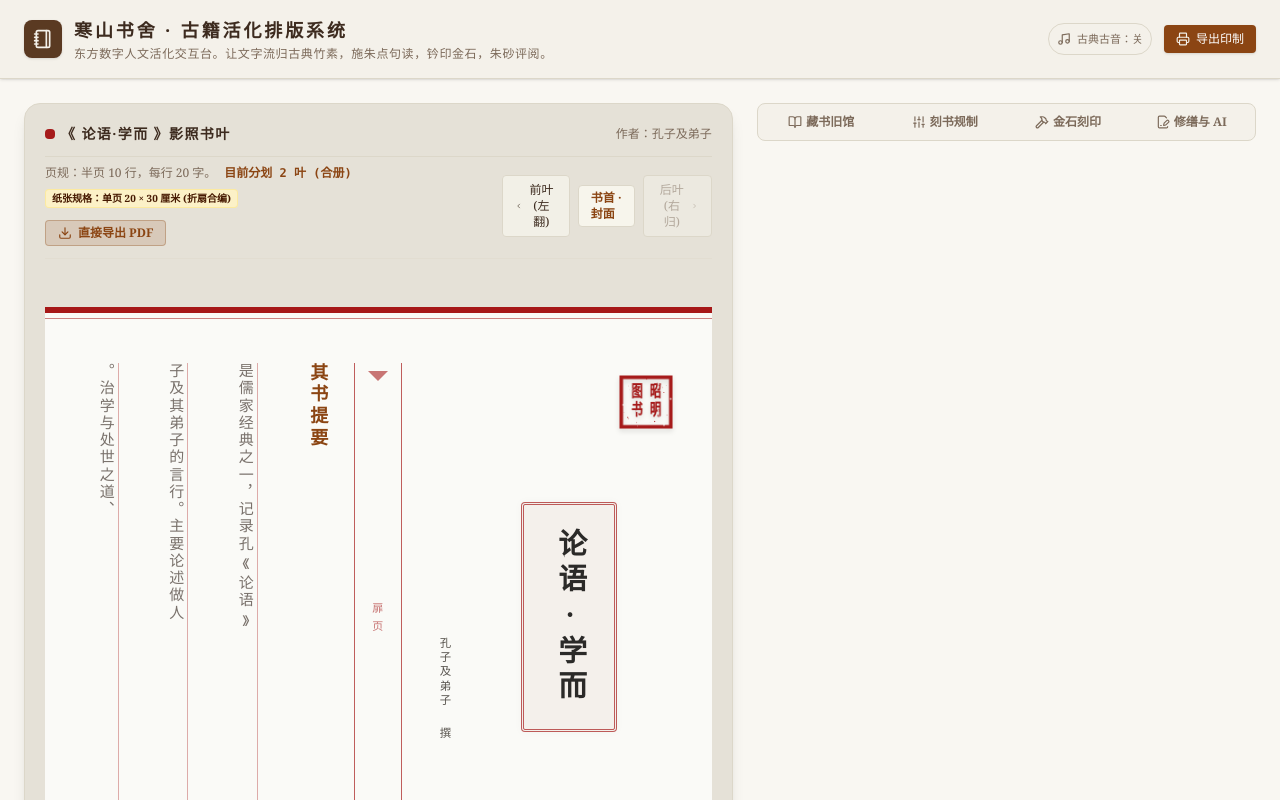
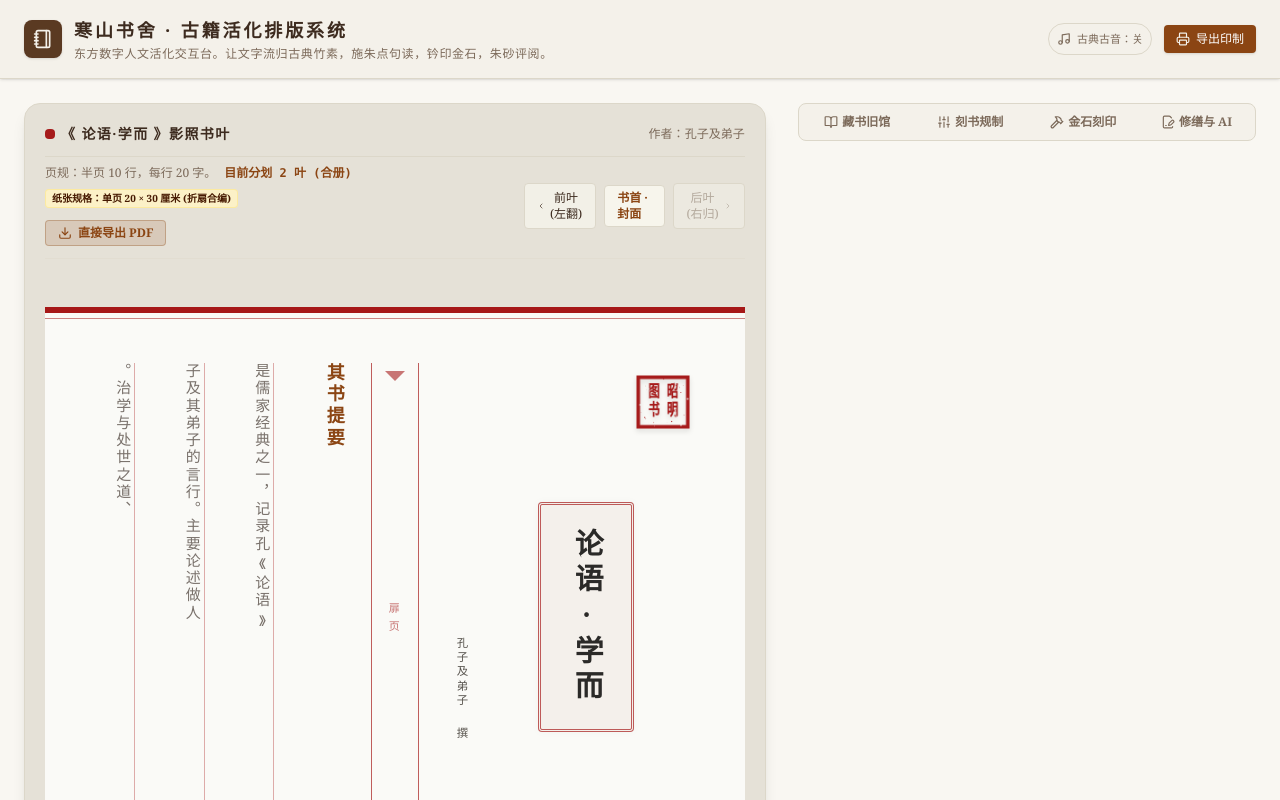
Before and after one commit to xiao990720/Hanshan-Ancient-Books-Revitalization-Typesetting-System, a React (Vite) app: page / in a window 1280 px wide. Shown: the top 800 px of the page. Built offline with nearby package versions, Linux system fonts and the light colour scheme.

Commit message:
refactor(layout): optimize main workspace for golden ratio
Adjusted the grid layout to use a 61.8% to 38.2% golden ratio distribution and improved container flex properties to ensure better viewport utilization and responsiveness.

```diff
--- a/src/App.tsx
+++ b/src/App.tsx
@@ -710,10 +710,10 @@ export default function App() {
       </header>
 
       {/* Main Workspace Frame */}
-      <main className="flex-1 max-w-7xl w-full mx-auto p-4 md:p-6 grid grid-cols-1 lg:grid-cols-12 gap-6 items-stretch">
+      <main className="flex-1 max-w-[1600px] 2xl:max-w-none 2xl:px-12 w-full mx-auto p-4 md:p-6 flex flex-col lg:flex-row gap-6 lg:gap-8 items-stretch">
 
-        {/* Left Column (Golden proportions: 7 cols) - Interactive Book Viewer viewport */}
-        <section className="lg:col-span-7 flex flex-col justify-between space-y-4">
+        {/* Left Column (Golden proportions: 61.8%) - Interactive Book Viewer viewport */}
+        <section className="flex flex-col justify-between space-y-4 min-w-0" style={{ flex: 1.618 }}>
           {activeBook ? (
             <div className="bg-[#e5e1d7] rounded-2xl border border-[#dcd7c9] p-5 shadow-lg flex flex-col justify-between flex-1 relative overflow-hidden">
 
@@ -865,8 +865,8 @@ export default function App() {
           </div>
         </section>
 
-        {/* Right Column (Golden proportions: 5 cols) - Scribe toolbox panels */}
-        <section className="lg:col-span-5 flex flex-col space-y-4">
+        {/* Right Column (Golden proportions: 38.2%) - Scribe toolbox panels */}
+        <section className="flex flex-col space-y-4 min-w-0" style={{ flex: 1 }}>
 
           {/* Action Tabs for Scribes Chest */}
           <div className="flex border border-[#dcd7c9] p-0.5 rounded-lg bg-[#f4f1ea] font-serif select-none shrink-0 text-xs">
--- a/src/components/BookViewer.tsx
+++ b/src/components/BookViewer.tsx
@@ -1132,7 +1132,7 @@ export const BookViewer: React.FC<BookViewerProps> = ({
   };
 
   return (
-    <div className="flex flex-col items-center w-full select-none" id="book-viewer">
+    <div className="flex flex-col items-center w-full h-full flex-1 min-h-0 select-none" id="book-viewer">
       {/* 1. Floating Select Scope Modal */}
       {showExportScopeModal && (
         <div className="fixed inset-0 bg-stone-900/60 backdrop-blur-sm flex items-center justify-center p-4 z-50 animate-fade-in">
@@ -1254,10 +1254,10 @@ export const BookViewer: React.FC<BookViewerProps> = ({
       {/* Book simulation viewport */}
       <div
         ref={viewerRef}
-        className="w-full flex items-center justify-center p-3 sm:p-6 overflow-x-auto select-none"
+        className="w-full flex-1 flex items-center justify-center p-3 sm:p-6 overflow-auto select-none"
         style={{ scrollBehavior: "smooth" }}
       >
-        <div className="flex flex-col items-center gap-6 relative p-2">
+        <div className="flex flex-col items-center gap-6 relative p-2 my-auto">
 
           {/* Active page rendering */}
           {renderFullBookPage(currentPageIndex, false)}
```
